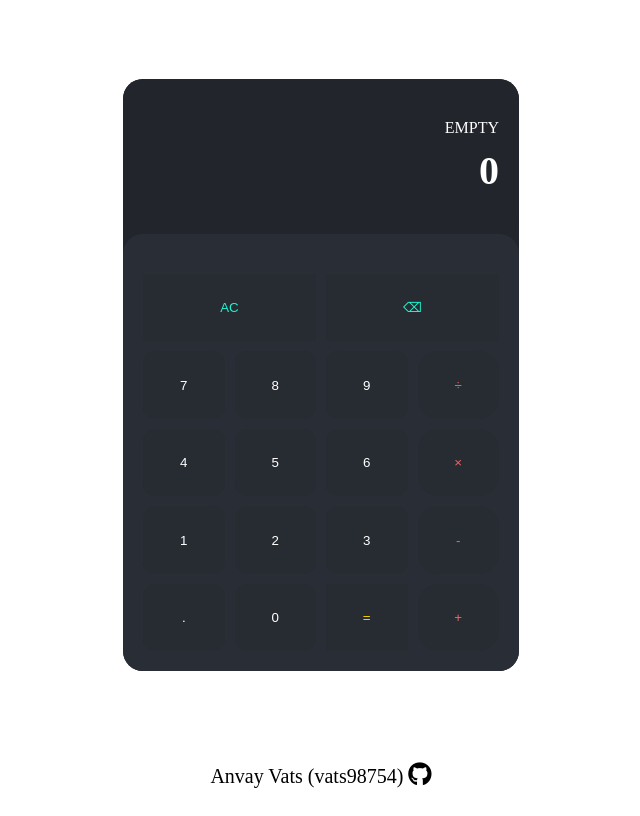
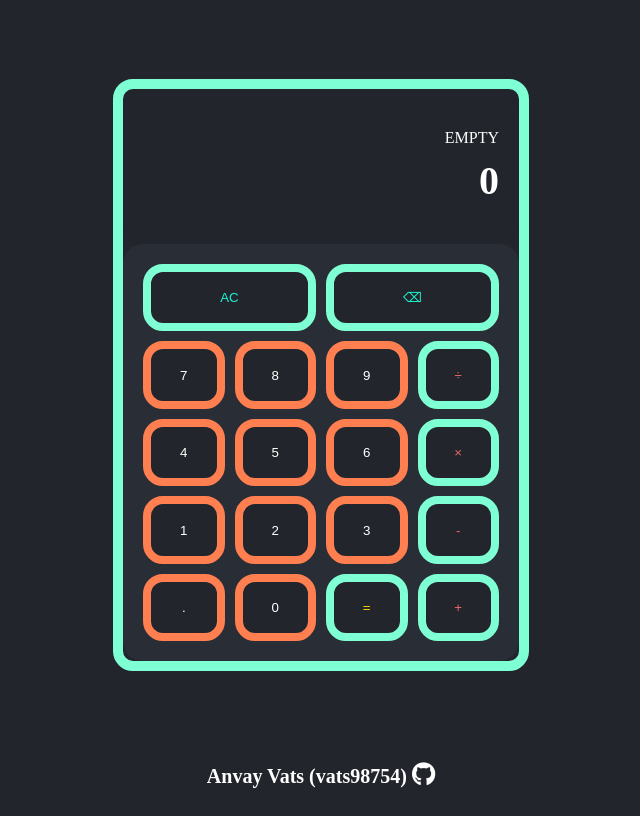
Before and after one commit to vats98754/calculator, a plain HTML site: page index.html in a window 1280 px wide. Shown: the whole page, without its empty margins (319-959 px from the left). Drawn offline with Linux system fonts and the light colour scheme.

Commit message:
Add final style elements; put some color and borders on buttons

```diff
--- a/style.css
+++ b/style.css
@@ -4,6 +4,7 @@ body {
     height: 100vh;
     overflow: hidden;
     justify-content: space-between;
+    background-color: rgb(34,37,44);
     align-items: center;
 }
 
@@ -18,6 +19,7 @@ button {
     margin-bottom: auto;
     background-color: rgb(34,37,44);
     border-radius: 20px;
+    border: 10px solid aquamarine;
 }
 
 .calc-screen,
@@ -59,7 +61,6 @@ button {
     background-color: rgb(41,45,53);
     border-radius: 20px;
     padding: 20px;
-    padding-top: 40px;
 }
 
 .row-1,
@@ -73,7 +74,19 @@ button {
 
 .wide-button,
 .small-button {
-    background-color: rgb(39,43,50);
+    background-color: rgb(34,37,44);
+}
+
+.wide-button,
+.equals,
+.operator {
+    border-radius: 20px;
+    border: 8px solid aquamarine;
+}
+
+.digit {
+    border-radius: 20px;
+    border: 8px solid coral;
 }
 
 .small-button {
@@ -97,10 +110,12 @@ footer {
     align-items: center;
     justify-content: center;
     font-size: 20px;
+    color: white;
+    font-weight: 600;
 }
 
 .fa-github {
-    color: black;
+    color: white;
     font-size: 24px;
     transition: transform 0.3s ease-in-out;
 }
```
